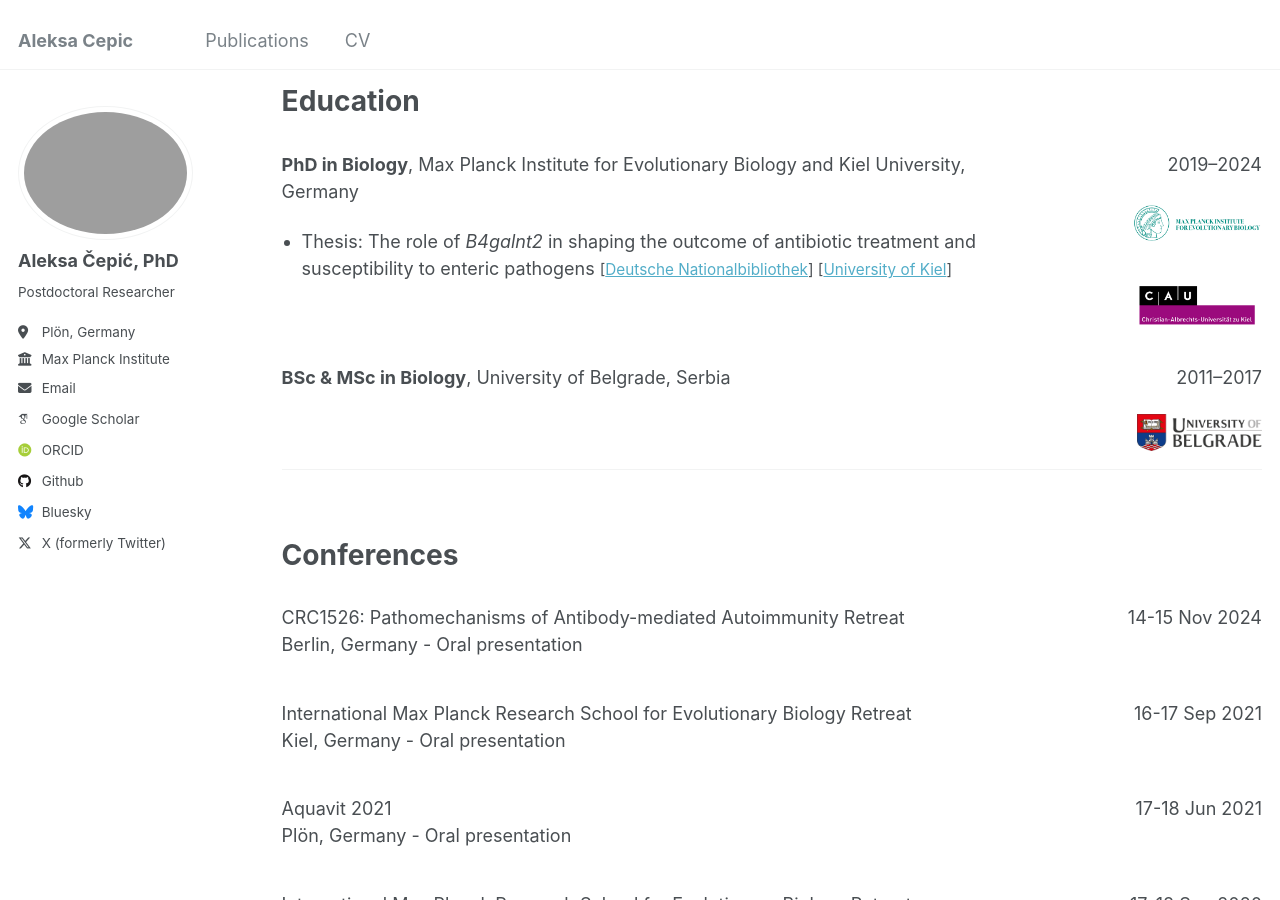
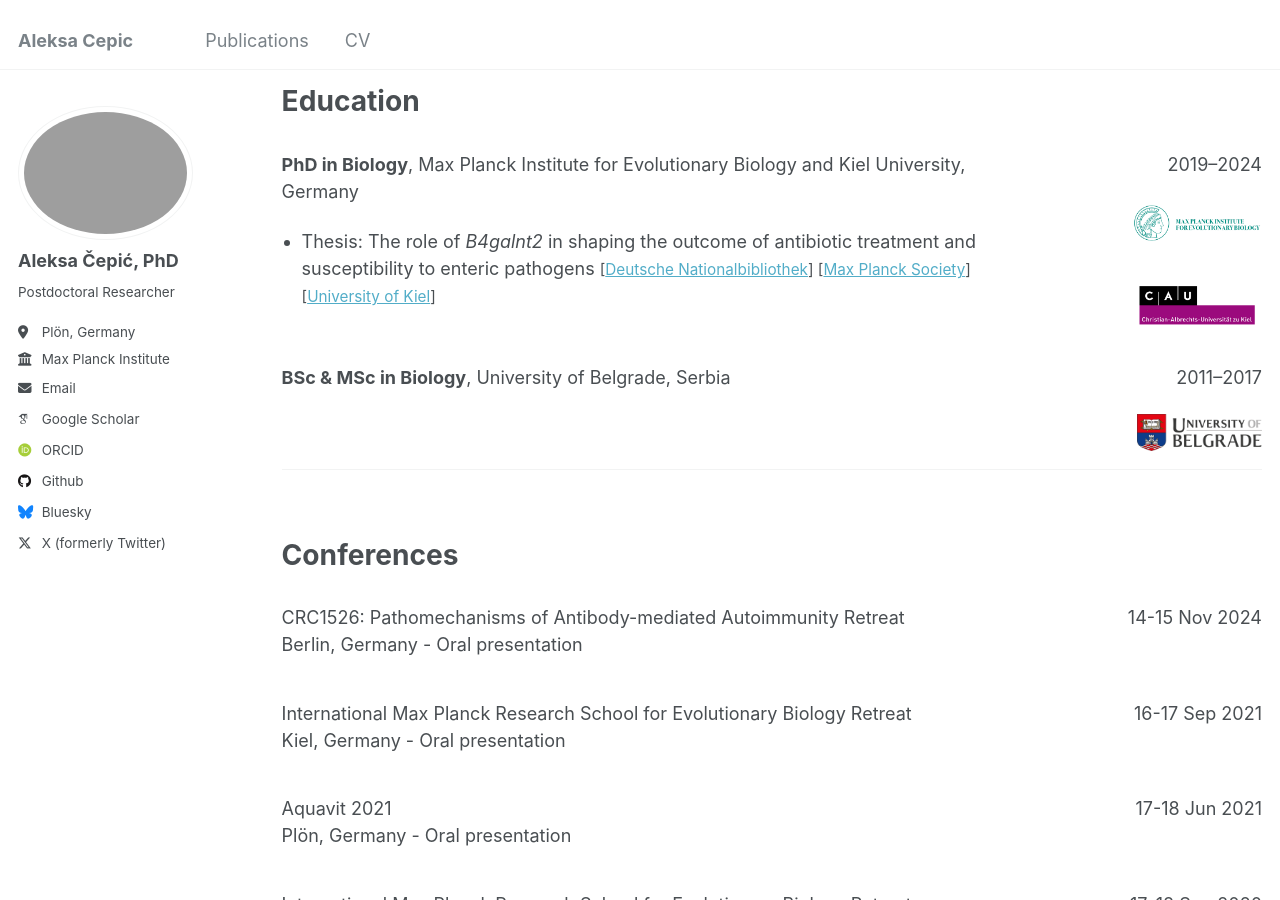
Before and after one commit to drcepic/drcepic.github.io, a Jekyll site: the page built from _pages/cv.md, in a window 1280 px wide and 900 px high, scrolled down 555 px. Built offline with Jekyll 4.4.1, drawn with Linux system fonts in a browser that asks for light colours; some web fonts are replaced.

Commit message:
Update cv.md

```diff
--- a/_pages/cv.md
+++ b/_pages/cv.md
@@ -66,6 +66,7 @@ Education
       <li>Thesis: The role of <em>B4galnt2</em> in shaping the outcome of antibiotic treatment and susceptibility to enteric pathogens
       <span style="font-size: 0.85em;">
           [<a href="https://d-nb.info/1342899571" target="_blank">Deutsche Nationalbibliothek</a>]
+          [<a href="https://hdl.handle.net/21.11116/0000-000F-F017-8" target="_blank">Max Planck Society</a>]
           [<a href="https://macau.uni-kiel.de/receive/macau_mods_00005252" target="_blank">University of Kiel</a>]
         </span>
       </li>
```
